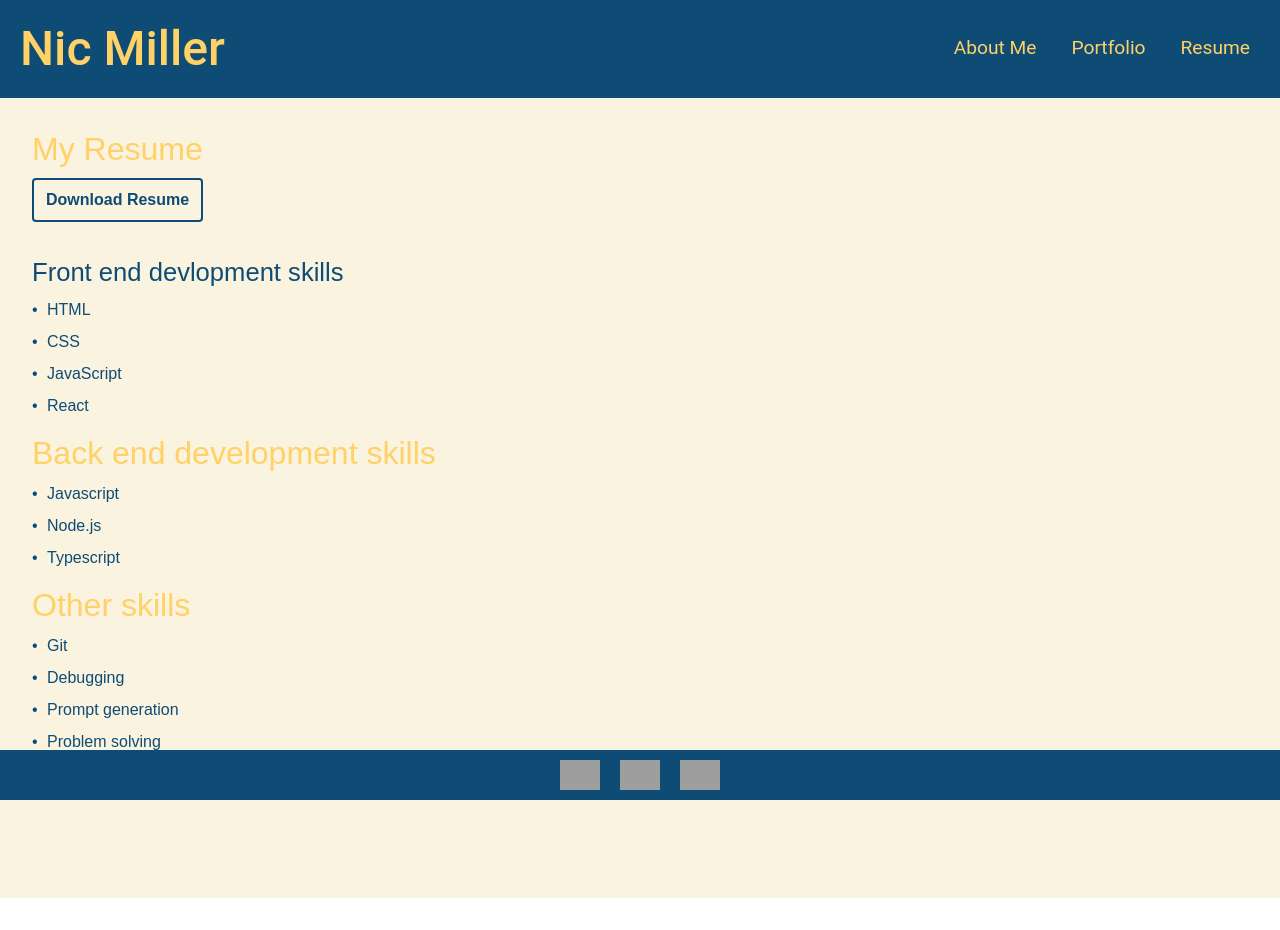
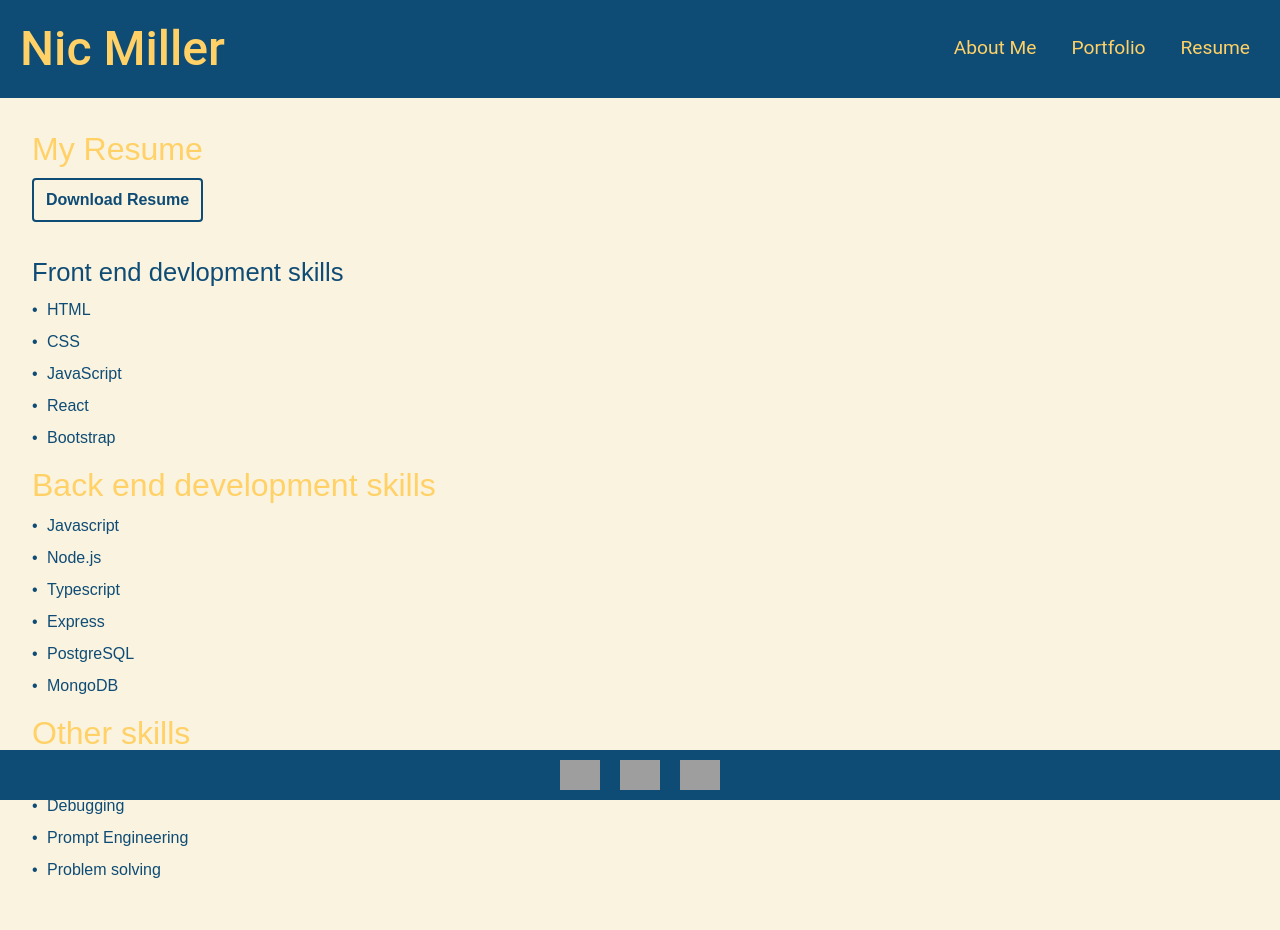
Before and after one commit to NicMiller35/12-module-challenge, a React (Vite) app in the folder portfolio/: page /Resume in a window 1280 px wide. Before the commit the page ends 898 px from the top, so only its background shows below. Built offline with nearby package versions, Linux system fonts and the light colour scheme; grey boxes are pictures that could not be loaded.

Commit message:
updated resume page and added new pdf of resume

```diff
--- a/portfolio/src/pages/Resume.jsx
+++ b/portfolio/src/pages/Resume.jsx
@@ -5,13 +5,16 @@ const Resume = () => {
   return (
     <section class="resume">
       <h2 >My Resume</h2>
-      <a href="/assets/Resume.pdf" download>Download Resume</a>
+      <a href="/assets/SE-Resume.pdf" download>Download Resume</a>
       <ul>
         <h2 class='frontskill'>Front end devlopment skills</h2>
         <li>HTML</li>
         <li>CSS</li>
         <li>JavaScript</li>
         <li>React</li>
+        <li>Bootstrap</li>
+
+
 
       </ul>
       <h2>Back end development skills</h2>
@@ -19,12 +22,15 @@ const Resume = () => {
         <li>Javascript</li>
         <li>Node.js</li>
         <li>Typescript</li>
+        <li>Express</li>
+        <li>PostgreSQL</li>
+        <li>MongoDB</li>
       </ul>
       <h2>Other skills</h2>
       <ul>
-        <li>Git</li>
+        <li>Git/Terminal</li>
         <li>Debugging</li>
-        <li>Prompt generation</li>
+        <li>Prompt Engineering</li>
         <li>Problem solving</li>
       </ul>
     </section>
```
Also changed, not shown: 2 other files (tests, documents, lock files or other folders).
